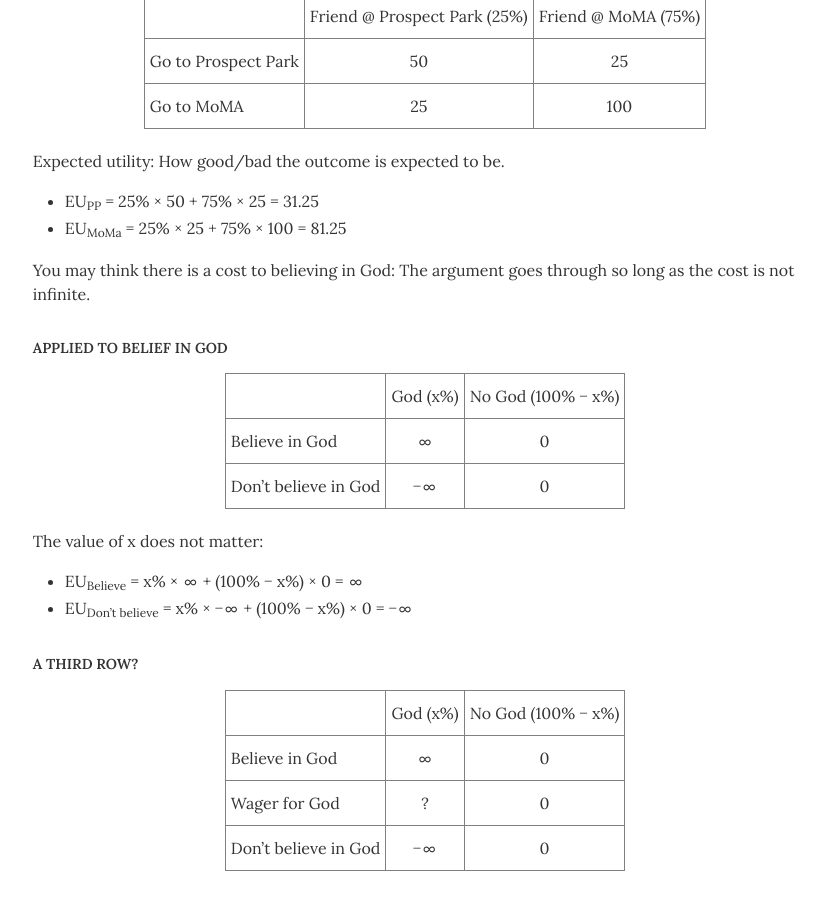
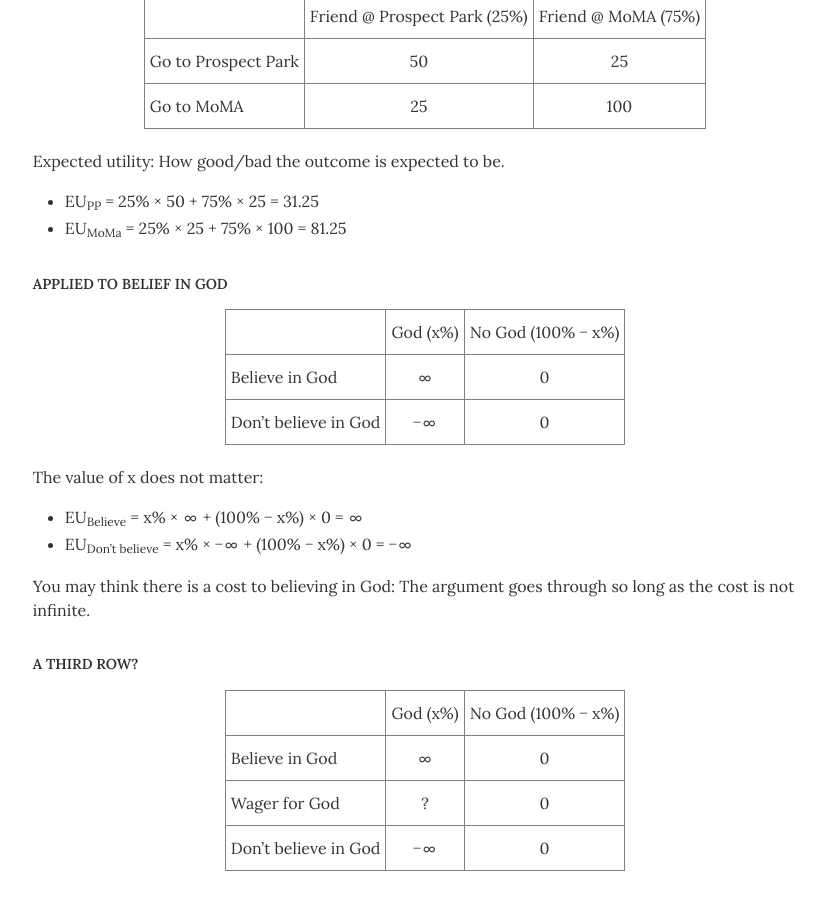
Before and after one commit to dingherself/intro, a Jekyll site: the page built from handouts/_posts/2025-10-01-pascal.md, in a window 1280 px wide and 900 px high, scrolled down 649 px. Shown: the whole window, without its empty margins (215-1040 px from the left). Built offline with Jekyll 4.4.1, drawn with Linux system fonts in a browser that asks for light colours; some of the changed lines change nothing that is shown.

Commit message:
wrong place

```diff
--- a/handouts/_posts/2025-10-01-pascal.md
+++ b/handouts/_posts/2025-10-01-pascal.md
@@ -54,8 +54,6 @@ Expected utility: How good/bad the outcome is expected to be.
 - EU<sub>PP</sub> = 25% × 50 + 75% × 25 = 31.25
 - EU<sub>MoMa</sub> = 25% × 25 + 75% × 100 = 81.25
 
-You may think there is a cost to believing in God: The argument goes through so long as the cost is not infinite.
-
 ## Applied to belief in God
 
 <center>
@@ -84,6 +82,8 @@ The value of x does not matter:
 
 - EU<sub>Believe</sub> = x% × ∞ + (100% − x%) × 0 = ∞
 - EU<sub>Don’t believe</sub> = x% × −∞ + (100% − x%) × 0 = −∞
+
+You may think there is a cost to believing in God: The argument goes through so long as the cost is not infinite.
 
 ## A third row?
 
```
